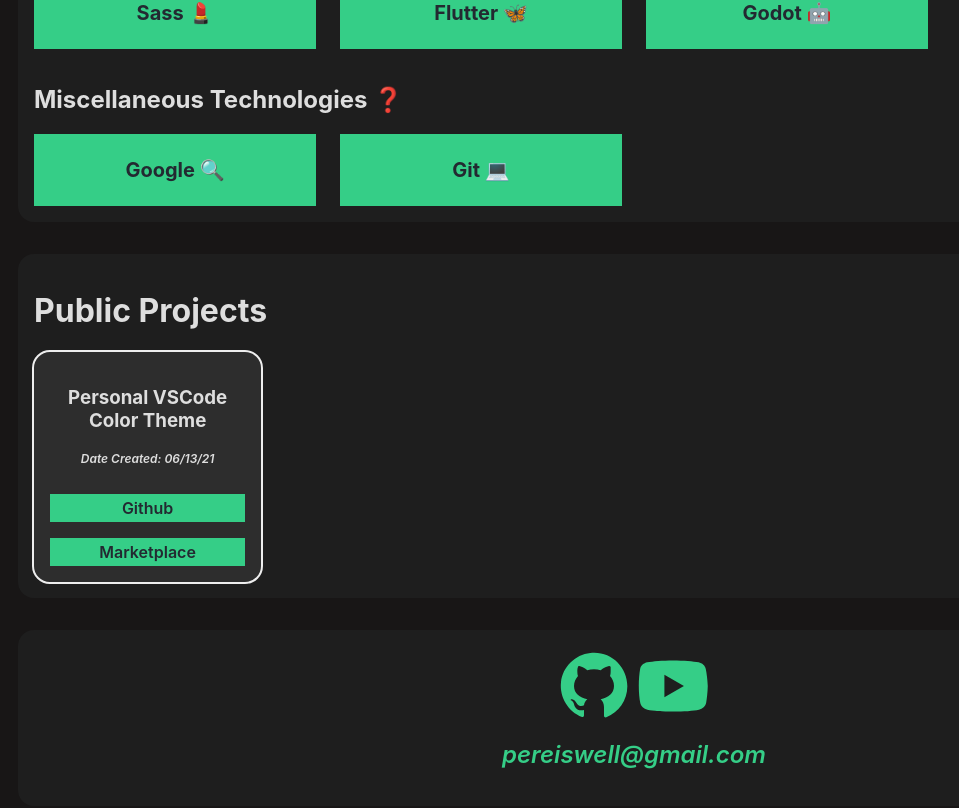
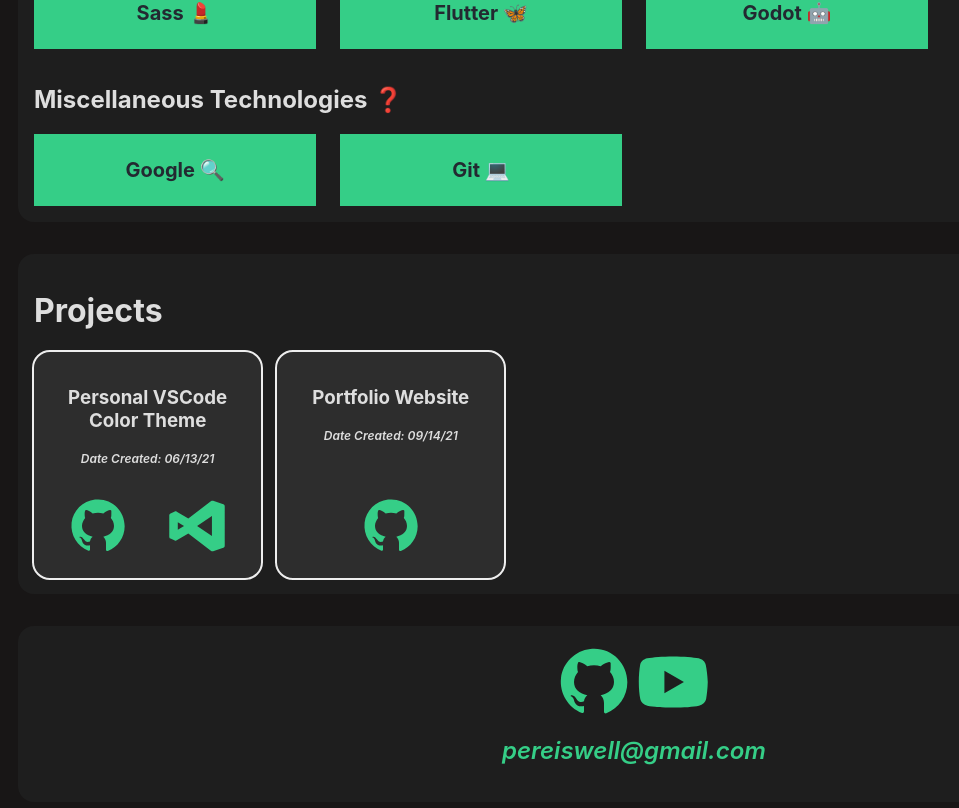
Before and after one commit to c1m50c/portfolio, a Svelte app: page / in a window 1280 px wide. Shown: the part 1724-2532 px from the top of the page, without its empty margins (6-965 px from the left). Built offline with nearby package versions, Linux system fonts and the light colour scheme.

Commit message:
project link-buttons -> svgs

```diff
--- a/src/components/projects.svelte
+++ b/src/components/projects.svelte
@@ -7,7 +7,7 @@
     .card-container {
         display: grid;
         gap: 1rem;
-        grid-template-columns: repeat(auto-fill, minmax(200px, 1fr));
+        grid-template-columns: repeat(auto-fill, minmax(12rem, 1fr));
     }
 
     .project-card {
@@ -21,33 +21,63 @@
         border-radius: var(--border-radius);
     }
 
-    .card-link {
-        /* Todo: Shouldn't have to do this? */
-        color: var(--button-text-color);
-        text-decoration: none;
-    }
-
-    .card-link::after {
-        bottom: 7%;
+    .link-container {
+        display: grid;
+        gap: 0.25rem;
+        justify-content: center;
+        align-content: flex-end;
+        grid-template-columns: repeat(auto-fit, minmax(4rem, 1fr));
     }
 
     .project-date {
         font-size: 0.75rem;
         font-style: italic;
     }
+
+    .logo {
+        width: 4rem;
+        height: 4rem;
+        fill: var(--button-foreground-color);
+        transition: fill var(--base-transition-settings);
+    }
+
+    .logo:hover, .logo:focus { fill: var(--hover-foreground-color); }
 </style>
 
 
 <div class="info-container" id="projects">
-    <h1>Public Projects</h1>
+    <h1>Projects</h1>
     <div class="card-container">
         <div class="project-card" id="personal-color-theme">
             <div class="text-container">
                 <h3 class="project-title">Personal VSCode Color Theme</h3>
                 <p class="project-date">Date Created: 06/13/21</p>
             </div>
-            <a href="https://github.com/c1m50c/c1m-theme" class="card-link link-button">Github</a>
-            <a href="https://marketplace.visualstudio.com/items?itemName=c1m.c1m-theme" class="card-link link-button">Marketplace</a>
+            <div class="link-container">
+                <a href="https://github.com/c1m50c/c1m-theme" class="card-link">
+                    <svg xmlns="http://www.w3.org/2000/svg" viewBox="0 0 24 24" class="github-logo logo">
+                        <path d="M10.9,2.1c-4.6,0.5-8.3,4.2-8.8,8.7c-0.5,4.7,2.2,8.9,6.3,10.5C8.7,21.4,9,21.2,9,20.8v-1.6c0,0-0.4,0.1-0.9,0.1 c-1.4,0-2-1.2-2.1-1.9c-0.1-0.4-0.3-0.7-0.6-1C5.1,16.3,5,16.3,5,16.2C5,16,5.3,16,5.4,16c0.6,0,1.1,0.7,1.3,1c0.5,0.8,1.1,1,1.4,1 c0.4,0,0.7-0.1,0.9-0.2c0.1-0.7,0.4-1.4,1-1.8c-2.3-0.5-4-1.8-4-4c0-1.1,0.5-2.2,1.2-3C7.1,8.8,7,8.3,7,7.6c0-0.4,0-0.9,0.2-1.3 C7.2,6.1,7.4,6,7.5,6c0,0,0.1,0,0.1,0C8.1,6.1,9.1,6.4,10,7.3C10.6,7.1,11.3,7,12,7s1.4,0.1,2,0.3c0.9-0.9,2-1.2,2.5-1.3 c0,0,0.1,0,0.1,0c0.2,0,0.3,0.1,0.4,0.3C17,6.7,17,7.2,17,7.6c0,0.8-0.1,1.2-0.2,1.4c0.7,0.8,1.2,1.8,1.2,3c0,2.2-1.7,3.5-4,4 c0.6,0.5,1,1.4,1,2.3v2.6c0,0.3,0.3,0.6,0.7,0.5c3.7-1.5,6.3-5.1,6.3-9.3C22,6.1,16.9,1.4,10.9,2.1z"/>
+                    </svg>
+                </a>
+                <a href="https://marketplace.visualstudio.com/items?itemName=c1m.c1m-theme" class="card-link">
+                    <svg xmlns="http://www.w3.org/2000/svg" viewBox="0 0 30 30" class="visual-studio-logo logo">
+                        <path d="M27.324,4.804l-4.75-1.625c-0.315-0.108-0.667-0.051-0.932,0.152l-10.708,8.21L5.517,8.27 c-0.278-0.169-0.62-0.192-0.918-0.061l-2,0.875C2.235,9.243,2,9.603,2,10v10c0,0.397,0.235,0.757,0.599,0.916l2,0.875 c0.297,0.131,0.639,0.107,0.918-0.061l5.416-3.271l10.708,8.21c0.177,0.136,0.392,0.206,0.608,0.206 c0.109,0,0.218-0.018,0.324-0.054l4.75-1.625C27.728,25.058,28,24.678,28,24.25V5.75C28,5.322,27.728,4.942,27.324,4.804z M6,16.766 v-3.532L8.923,15L6,16.766z M22,19.717L15.038,15L22,10.283V19.717z"/>
+                    </svg>
+                </a>
+            </div>
+        </div>
+        <div class="project-card" id="portfolio">
+            <div class="text-container">
+                <h3 class="project-title">Portfolio Website</h3>
+                <p class="project-date">Date Created: 09/14/21</p>
+            </div>
+            <div class="link-container">
+                <a href="https://github.com/c1m50c/portfolio" class="card-link">
+                    <svg xmlns="http://www.w3.org/2000/svg" viewBox="0 0 24 24" class="github-logo logo">
+                        <path d="M10.9,2.1c-4.6,0.5-8.3,4.2-8.8,8.7c-0.5,4.7,2.2,8.9,6.3,10.5C8.7,21.4,9,21.2,9,20.8v-1.6c0,0-0.4,0.1-0.9,0.1 c-1.4,0-2-1.2-2.1-1.9c-0.1-0.4-0.3-0.7-0.6-1C5.1,16.3,5,16.3,5,16.2C5,16,5.3,16,5.4,16c0.6,0,1.1,0.7,1.3,1c0.5,0.8,1.1,1,1.4,1 c0.4,0,0.7-0.1,0.9-0.2c0.1-0.7,0.4-1.4,1-1.8c-2.3-0.5-4-1.8-4-4c0-1.1,0.5-2.2,1.2-3C7.1,8.8,7,8.3,7,7.6c0-0.4,0-0.9,0.2-1.3 C7.2,6.1,7.4,6,7.5,6c0,0,0.1,0,0.1,0C8.1,6.1,9.1,6.4,10,7.3C10.6,7.1,11.3,7,12,7s1.4,0.1,2,0.3c0.9-0.9,2-1.2,2.5-1.3 c0,0,0.1,0,0.1,0c0.2,0,0.3,0.1,0.4,0.3C17,6.7,17,7.2,17,7.6c0,0.8-0.1,1.2-0.2,1.4c0.7,0.8,1.2,1.8,1.2,3c0,2.2-1.7,3.5-4,4 c0.6,0.5,1,1.4,1,2.3v2.6c0,0.3,0.3,0.6,0.7,0.5c3.7-1.5,6.3-5.1,6.3-9.3C22,6.1,16.9,1.4,10.9,2.1z"/>
+                    </svg>
+                </a>
+            </div>
         </div>
     </div>
 </div>
```
Also changed, not shown: public/logos/visual_studio_logo.svg (added).
